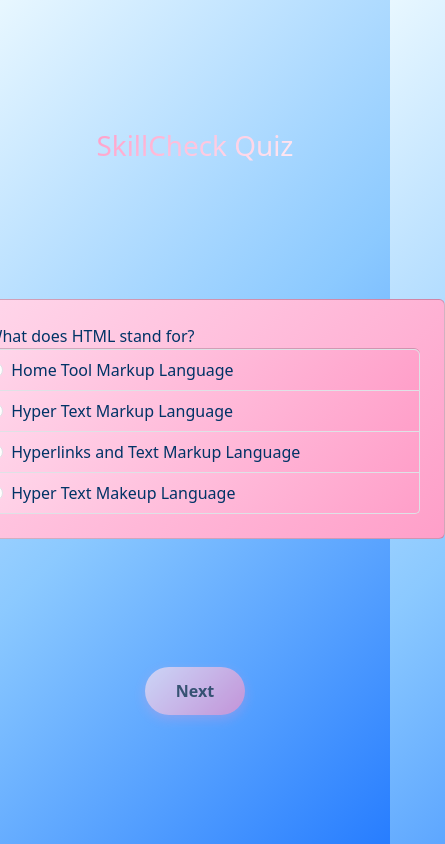
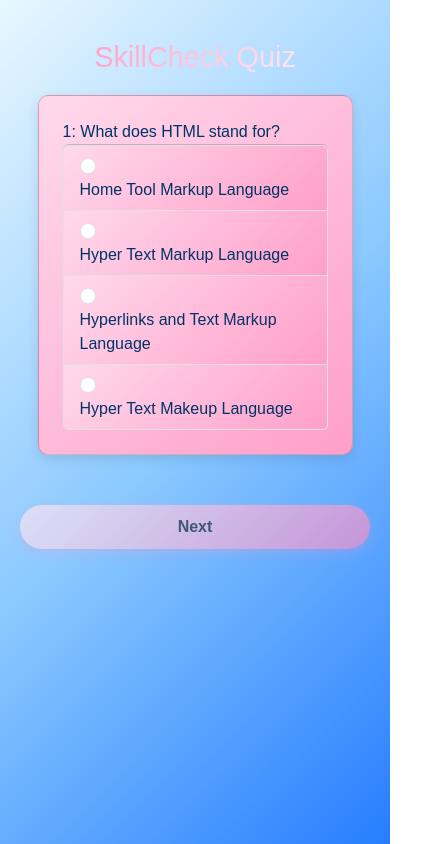
Before and after one commit to Hafsa-s-star/Quiz-App, a plain HTML site: page index.html in a window 390 px wide. Shown: the whole page, 445 px wide, since content can reach past the window. Drawn offline with nearby package versions, Linux system fonts and the light colour scheme.

Commit message:
Completed

```diff
--- a/style.css
+++ b/style.css
@@ -1,4 +1,4 @@
-* {
+ * {
     margin: 0;
     padding: 0;
     box-sizing: border-box;
@@ -6,19 +6,25 @@
 
 body {
     background: linear-gradient(135deg, #e8f7ff, #8bc9ff, #277dff);
+    font-family: Arial, sans-serif;
 }
 
 .container {
-    height: 100vh;
+    min-height: 100vh;
+    display: flex;
     align-items: center;
     justify-content: space-evenly;
     flex-direction: column;
+    padding: 20px;
 }
 
 .card {
-      background: linear-gradient(135deg, #ffd9ec, #ff9fc9);
-      color: #003366;
-      width: 500px;
+    background: linear-gradient(135deg, #ffd9ec, #ff9fc9);
+    color: #003366;
+    width: 500px;
+    max-width: 90%;
+    border-radius: 10px;
+    box-shadow: 0 4px 12px rgba(0,0,0,0.1);
 }
 
 .form-check-label:hover {
@@ -32,7 +38,6 @@ body {
 
 .list-group-item:hover {
     background-color: lavender;
-
 }
 
 .btn {
@@ -41,13 +46,50 @@ body {
     border: none;
     padding: 12px 25px;
     border-radius: 25px;
-    width: 100px;
+    width: 100%;
+    max-width: 150px;
     font-weight: 600;
     box-shadow: 0 4px 12px rgba(255, 150, 200, 0.4);
+    text-align: center;
 }
 
- .heading1 {
+.heading1 {
     background: linear-gradient(135deg, #ff9fc9, #ffeaf3);
     -webkit-background-clip: text;
     -webkit-text-fill-color: transparent;
+    text-align: center;
+    font-size: 2.5rem;
 }
+
+/* Mobile Responsiveness */
+@media (max-width: 768px) {
+    .container {
+        justify-content: flex-start;
+        padding-top: 40px;
+    }
+
+    .card {
+        width: 100%;
+        padding: 20px;
+    }
+
+    .heading1 {
+        font-size: 2rem;
+        margin-bottom: 20px;
+    }
+
+    .btn {
+        max-width: 100%;
+        margin-top: 50px;
+    }
+}
+
+@media (max-width: 480px) {
+    .heading1 {
+        font-size: 1.8rem;
+    }
+
+    .btn {
+        padding: 10px 20px;
+    }
+}
```
